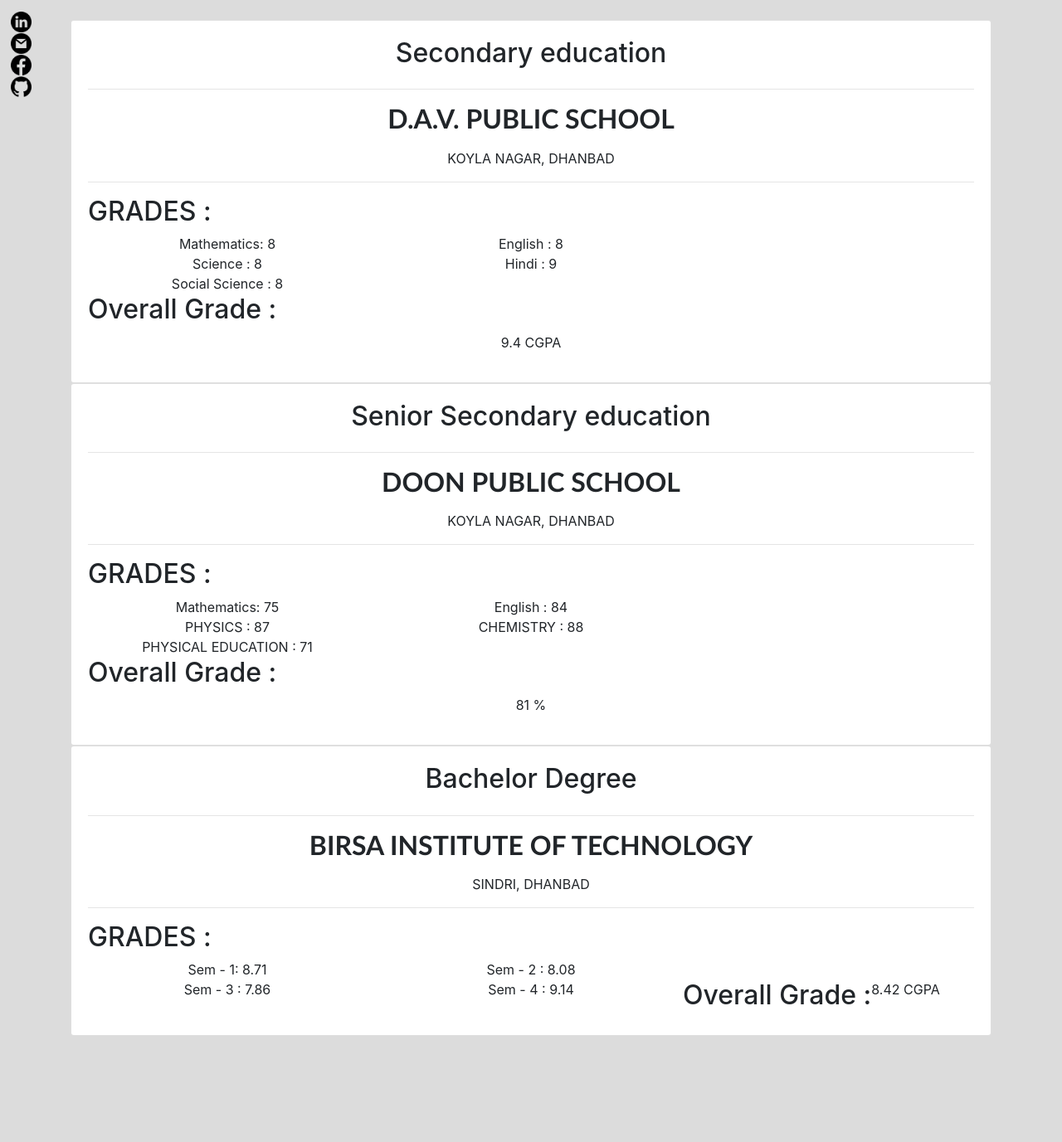
After one commit to sirAdarsh/mywebsite, a Django app: page /education/ in a window 1280 px wide. The commit adds this page. Shown: the whole page at 83% size. Run offline with Django 3.2, Linux system fonts and the light colour scheme; some libraries are stand-ins or nearby versions.

Commit message:
education

```diff
--- /dev/null
+++ b/base/templates/base/education.html
@@ -0,0 +1,127 @@
+{% load static %}
+
+<!DOCTYPE html>
+<html lang="en">
+<head> <title>Adarsh Kumar Sinha</title>
+
+
+    <link rel="stylesheet" href="https://stackpath.bootstrapcdn.com/bootstrap/4.3.1/css/bootstrap.min.css" integrity="sha384-ggOyR0iXCbMQv3Xipma34MD+dH/1fQ784/j6cY/iJTQUOhcWr7x9JvoRxT2MZw1T" crossorigin="anonymous">
+    <link href = "{% static '/css/main.css' %}" rel="stylesheet" type="text/css">
+</head>
+<body>
+
+    <div class = "social-box">
+        <ul class="social-links">
+            <li><a href = "https://www.linkedin.com/in/adarsh-kumar-sinha-2a32b515a/"><img class="social" src="{% static 'images/linkedin.png' %}" alt="linkedin"></a>
+            </li>
+            <li><a href = "mailto:aksinha.dhn@gmail.com"> <img class= "social" src="{% static 'images/gmail.png' %}" alt = "send mail"> </a>
+            </li>
+            <li><a href = "https://www.facebook.com/adarsh.sinha.7547/"> <img class="social" src="{% static 'images/facebook.png' %}" alt = "fb"></a>
+            </li>
+            <li>
+                <a href = "https://github.com/sirAdarsh"><img class = "social" src="{% static 'images/github.png' %}"></a>
+            </li>
+        </ul>
+    </div>
+
+    <br>
+    <div class = "container" style="margin-bottom: 10%;">
+
+
+        <div class = "row">
+            <div class = "col-lg-12">
+                <div class = "card card-body" id="profile-wrapper">
+                    <h2>Secondary education</h2>
+                    <hr>
+                    <h2 style="text-align: center; font-family:'Trebuchet MS', 'Lucida Sans Unicode', 'Lucida Grande', 'Lucida Sans', Arial, sans-serif;"><strong>D.A.V. PUBLIC SCHOOL</strong></h2>
+                    <h3 style="text-align: center; font-family:'Trebuchet MS', 'Lucida Sans Unicode', 'Lucida Grande', 'Lucida Sans', Arial, sans-serif;"></h4> KOYLA NAGAR, DHANBAD</h3>
+                    <hr>
+                    <h2 style="text-align: left;">GRADES :</h2>
+                    <div class="row">
+                        <div class="col-6 col-sm-4">Mathematics: 8</div>
+                        <div class="col-6 col-sm-4">English : 8</div>
+
+                        <!-- Force next columns to break to new line at md breakpoint and up -->
+                        <div class="w-100 d-none d-md-block"></div>
+
+                        <div class="col-6 col-sm-4" style="text-align: center;">Science : 8</div>
+                        <div class="col-6 col-sm-4" style="text-align: center;">Hindi : 9</div>
+
+                        <div class="w-100 d-none d-md-block"></div>
+
+                        <div class="col-6 col-sm-4" style="text-align: center;">Social Science : 8</div>
+                      </div>
+
+                      <h2 style="text-align: left;">Overall Grade :</h2>
+                      <p>9.4 CGPA</p>
+                </div>
+            </div>
+
+            <div class = "col-lg-12">
+                <div class = "card card-body" id="profile-wrapper">
+                    <h2>Senior Secondary education</h2>
+                    <hr>
+                    <h2 style="text-align: center; font-family:'Trebuchet MS', 'Lucida Sans Unicode', 'Lucida Grande', 'Lucida Sans', Arial, sans-serif;"><strong>DOON PUBLIC SCHOOL</strong></h2>
+                    <h3 style="text-align: center; font-family:'Trebuchet MS', 'Lucida Sans Unicode', 'Lucida Grande', 'Lucida Sans', Arial, sans-serif;"></h4> KOYLA NAGAR, DHANBAD</h3>
+                    <hr>
+                    <h2 style="text-align: left;">GRADES :</h2>
+                    <div class="row">
+                        <div class="col-6 col-sm-4">Mathematics: 75</div>
+                        <div class="col-6 col-sm-4">English : 84</div>
+
+                        <!-- Force next columns to break to new line at md breakpoint and up -->
+                        <div class="w-100 d-none d-md-block"></div>
+
+                        <div class="col-6 col-sm-4" style="text-align: center;">PHYSICS : 87</div>
+                        <div class="col-6 col-sm-4" style="text-align: center;">CHEMISTRY : 88</div>
+
+                        <div class="w-100 d-none d-md-block"></div>
+
+                        <div class="col-6 col-sm-4" style="text-align: center;">PHYSICAL EDUCATION : 71</div>
+                      </div>
+
+                      <h2 style="text-align: left;">Overall Grade :</h2>
+                      <p>81 %</p>
+                </div>
+
+                </div>
+
+
+            <div class = "col-lg-12">
+                <div class = "card card-body" id="profile-wrapper">
+                    <h2>Bachelor Degree</h2>
+                    <hr>
+                    <h2 style="text-align: center; font-family:'Trebuchet MS', 'Lucida Sans Unicode', 'Lucida Grande', 'Lucida Sans', Arial, sans-serif;"><strong>BIRSA INSTITUTE OF TECHNOLOGY</strong></h2>
+                    <h3 style="text-align: center; font-family:'Trebuchet MS', 'Lucida Sans Unicode', 'Lucida Grande', 'Lucida Sans', Arial, sans-serif;"></h4> SINDRI, DHANBAD</h3>
+                    <hr>
+                    <h2 style="text-align: left;">GRADES :</h2>
+                    <div class="row">
+                        <div class="col-6 col-sm-4">Sem - 1: 8.71</div>
+                        <div class="col-6 col-sm-4">Sem - 2 : 8.08</div>
+
+                        <!-- Force next columns to break to new line at md breakpoint and up -->
+                        <div class="w-100 d-none d-md-block"></div>
+
+                        <div class="col-6 col-sm-4" style="text-align: center;">Sem - 3 : 7.86</div>
+                        <div class="col-6 col-sm-4" style="text-align: center;">Sem - 4 : 9.14</div>
+
+                        <br>
+                        <h2 style="text-align: left;">Overall Grade :</h2>
+                        <p>8.42 CGPA</p>
+                    </div>
+                </div>
+            </div>
+
+
+        </div>
+
+
+
+
+
+
+
+    </div>
+
+</body>
+</html>
--- a/base/templates/base/home.html
+++ b/base/templates/base/home.html
@@ -57,7 +57,7 @@
                 <div class = "card card-body" id = "heading" style="background-color: gainsboro; border: none;">
                     <p style="margin: 0%; font-family: 'Gill Sans', 'Gill Sans MT', Calibri, 'Trebuchet MS', sans-serif; font-weight: 800; color: blue;">More about me..</p>
                     <ul class ="more" id="moreabout">
-                        <li><img src="{% static 'images/education.png' %}" title="Education"></li>
+                        <li><a href="{% url 'education' %}"><img src="{% static 'images/education.png' %}" title="Education"></a></li>
                         <li><img src="{% static 'images/achievements.png' %}" title="Achievements"></li>
                         <li> <a href="/blogapp/"> <img src="{% static 'images/blogs.png' %}" title="Blogs"> </a> </li>
                     </ul>
--- a/base/urls.py
+++ b/base/urls.py
@@ -4,4 +4,5 @@ from . import views
 
 urlpatterns=[
     path('', views.home),
+    path('education/', views.ed, name='education')
 ]
--- a/base/views.py
+++ b/base/views.py
@@ -24,3 +24,6 @@ def home(request):
 
     context = {'form':form}
     return render(request, html_page, context)
+
+def ed(request):
+    return render(request, 'base/education.html')
--- a/mywebsite/urls.py
+++ b/mywebsite/urls.py
@@ -19,5 +19,5 @@ from django.urls import path, include
 urlpatterns = [
     path('admin/', admin.site.urls),
     path('', include('base.urls')),
-    path('', include('blogapp.urls'))
+    path('', include('blogapp.urls')),
 ]
```
Also changed, not shown: static/images/dav.jpg (added).
